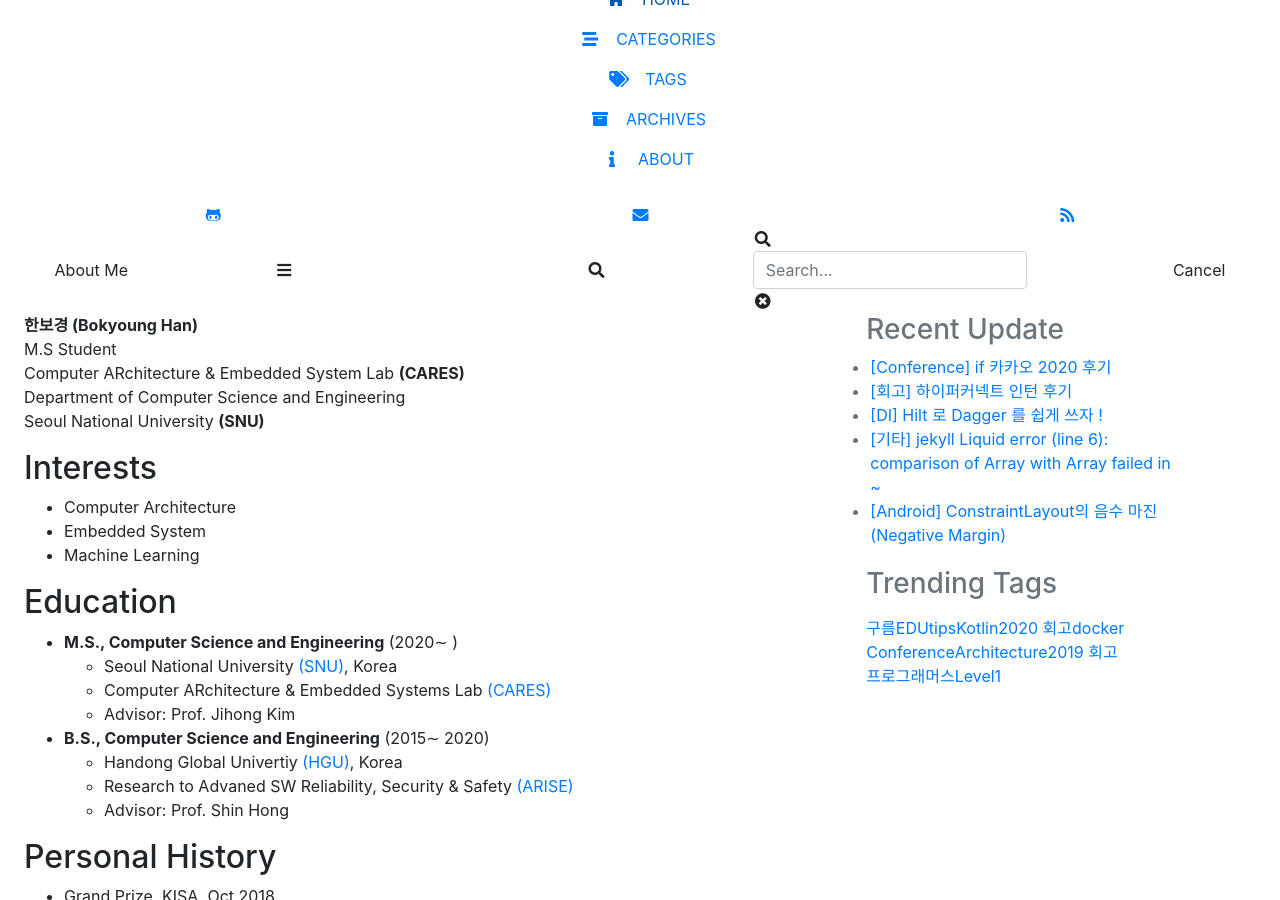
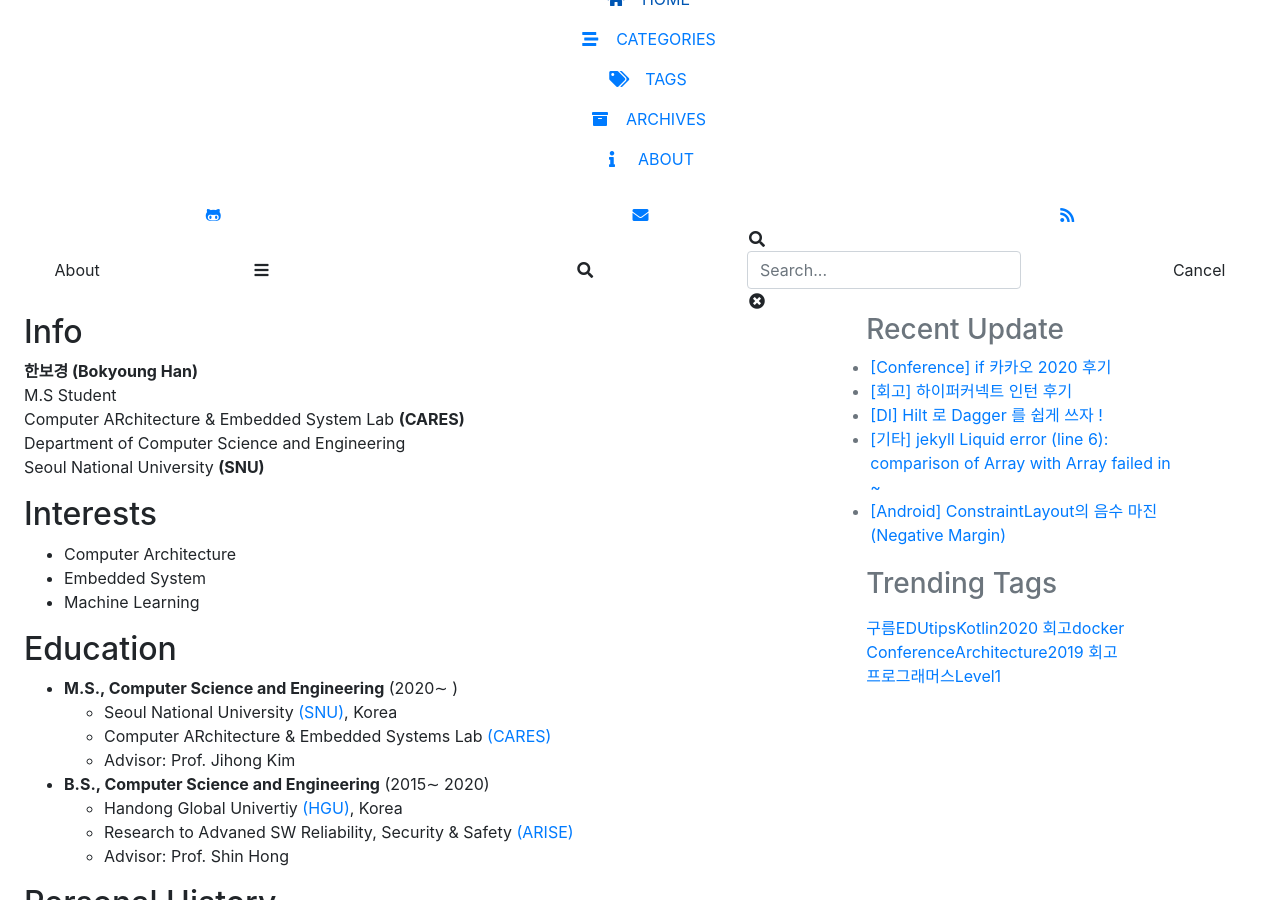
Before and after one commit to BoKyoungHan/bokyounghan.github.io.backup, a Jekyll site: the page built from tabs/about.md, in a window 1280 px wide and 900 px high, scrolled down 385 px. Built offline with Jekyll 4.4.1, drawn with Linux system fonts in a browser that asks for light colours; nearby versions of some CDN libraries; our own code applies the rules of GitHub Pages for plain Markdown files; comment, search, counter and statistics services are not loaded.

Commit message:
update about

```diff
--- a/tabs/about.md
+++ b/tabs/about.md
@@ -1,7 +1,5 @@
 ---
-title: About Me
-icon: fas fa-info
-order: 4
+title: About
 
 # The About page
 # v2.0
@@ -10,6 +8,7 @@ order: 4
 # MIT License
 ---
 
+## Info
 **한보경 (Bokyoung Han)** <br>
 M.S Student <br>
 Computer ARchitecture & Embedded System Lab **(CARES)** <br>
```
